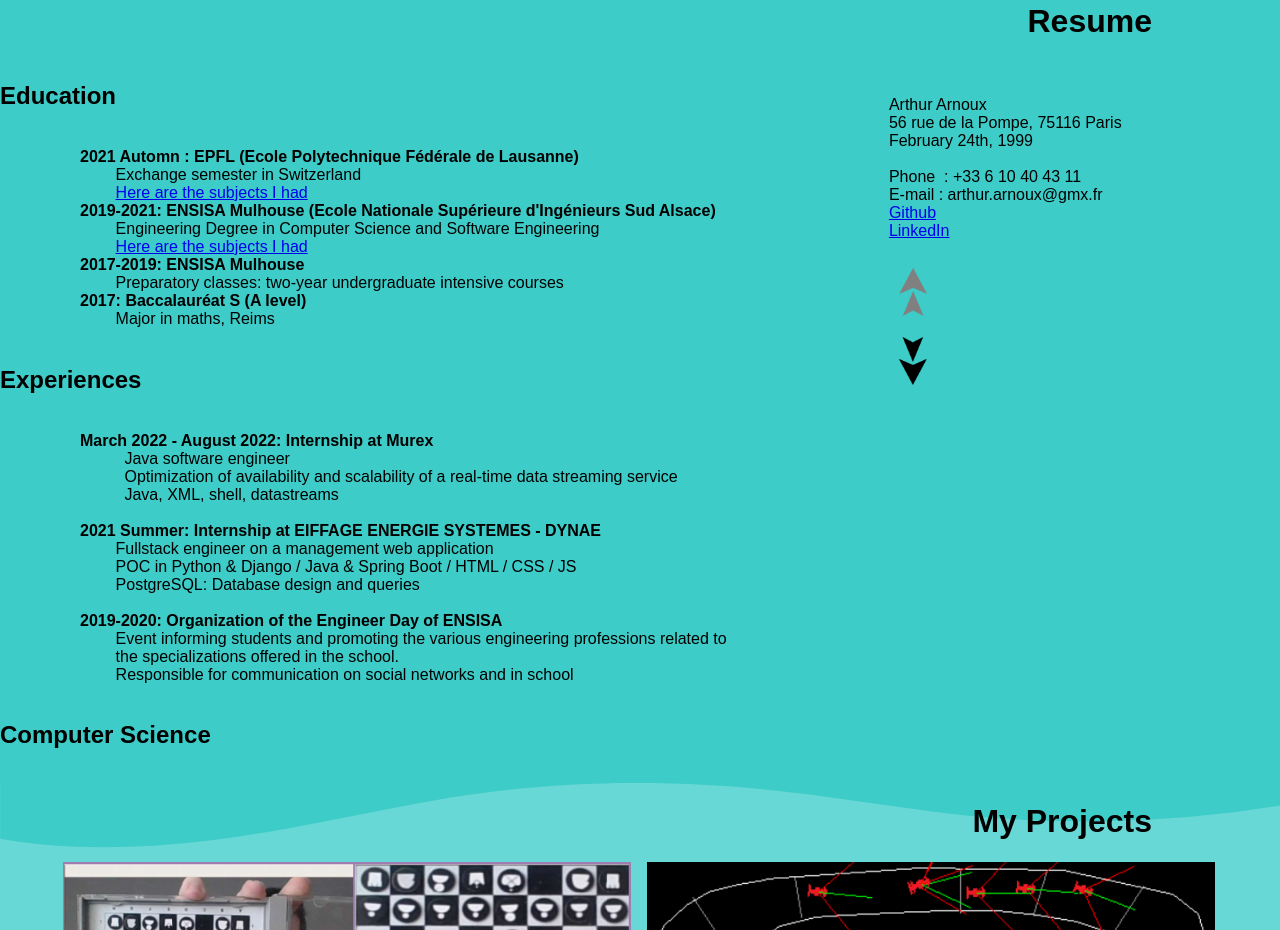
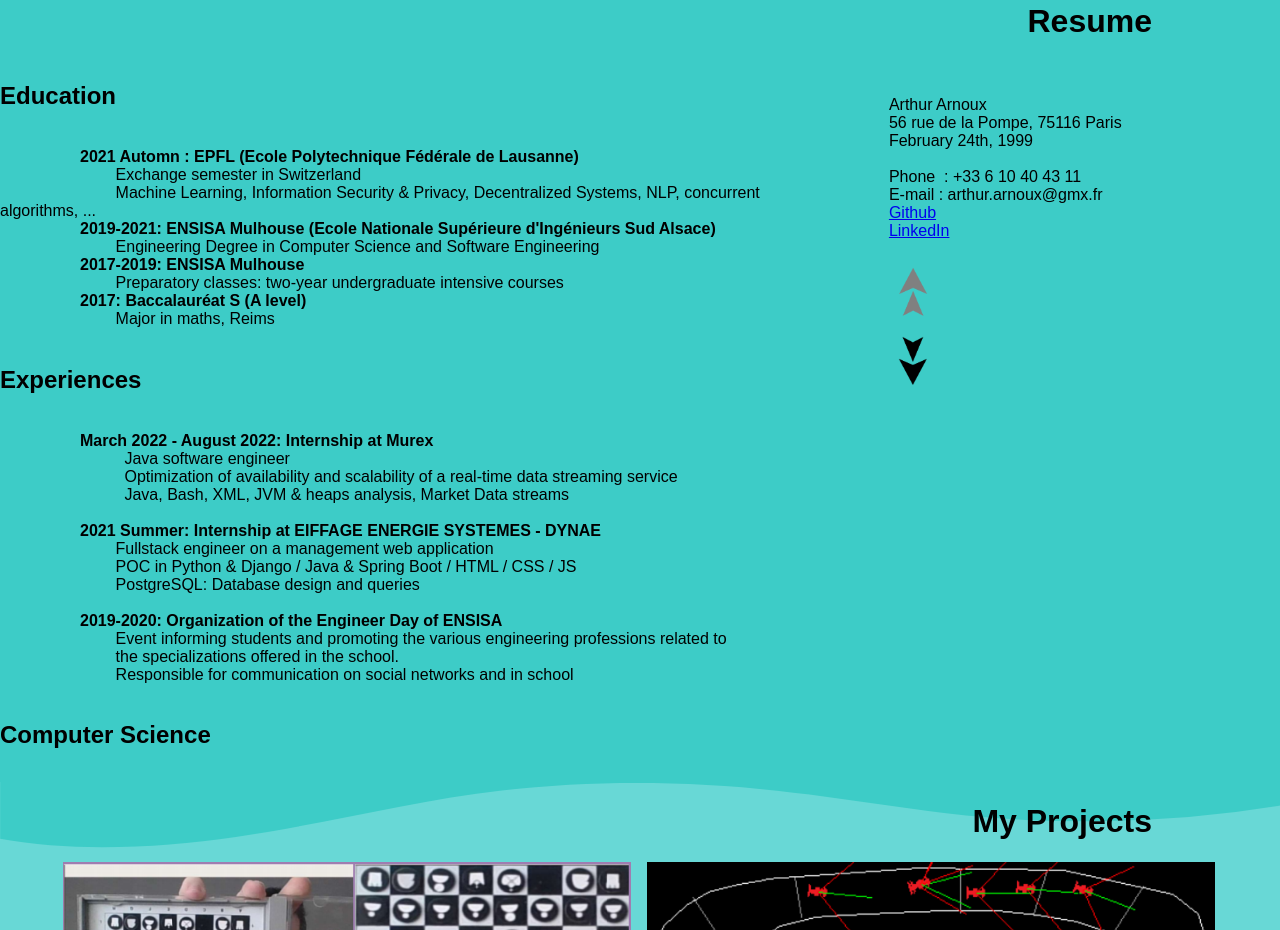
Before and after one commit to Arnouux/arnouux.github.io, a plain HTML site: page index.html in a window 1280 px wide. Shown: the part 818-1748 px from the top of the page. Drawn offline with nearby package versions, Linux system fonts and the light colour scheme.

Commit message:
Update index.html

```diff
--- a/index.html
+++ b/index.html
@@ -47,10 +47,9 @@
                 <p>
                   <b>2021 Automn : EPFL (Ecole Polytechnique Fédérale de Lausanne)</b>
                           Exchange semester in Switzerland
-                          <a href="subjects.html#epfl">Here are the subjects I had</a>
+                          Machine Learning, Information Security & Privacy, Decentralized Systems, NLP, concurrent algorithms, ...
                   <b>2019-2021: ENSISA Mulhouse (Ecole Nationale Supérieure d'Ingénieurs Sud Alsace)</b>
                           Engineering Degree in Computer Science and Software Engineering
-                          <a href="subjects.html#ensisa">Here are the subjects I had</a>
                   <b>2017-2019: ENSISA Mulhouse</b>
                           Preparatory classes: two-year undergraduate intensive courses
                   <b>2017: Baccalauréat S (A level)</b>
@@ -62,7 +61,7 @@
                   <b>March 2022 - August 2022: Internship at Murex </b>
                             Java software engineer
                             Optimization of availability and scalability of a real-time data streaming service
-                            Java, XML, shell, datastreams
+                            Java, Bash, XML, JVM & heaps analysis, Market Data streams
 
                   <b>2021 Summer: Internship at EIFFAGE ENERGIE SYSTEMES - DYNAE </b>
                           Fullstack engineer on a management web application
```
